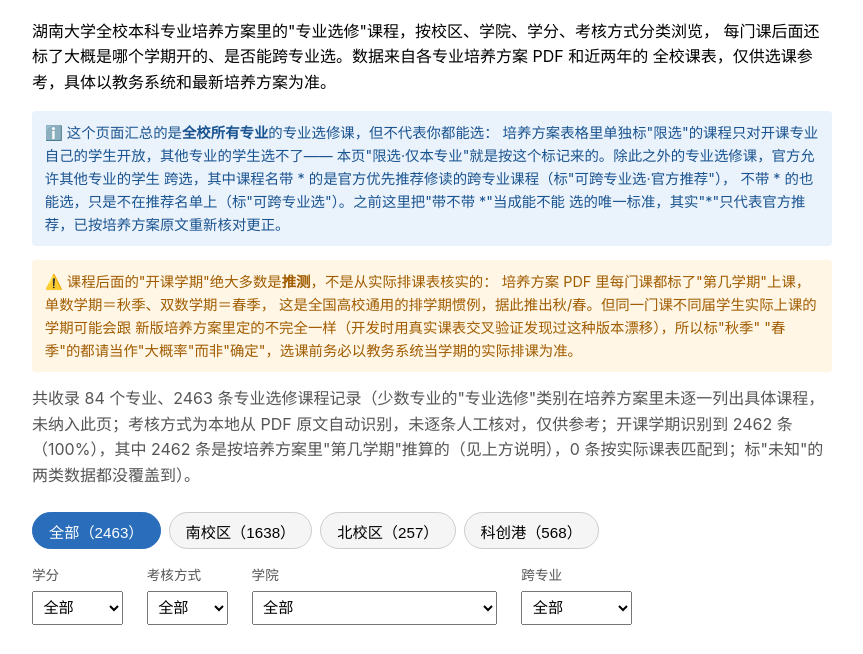
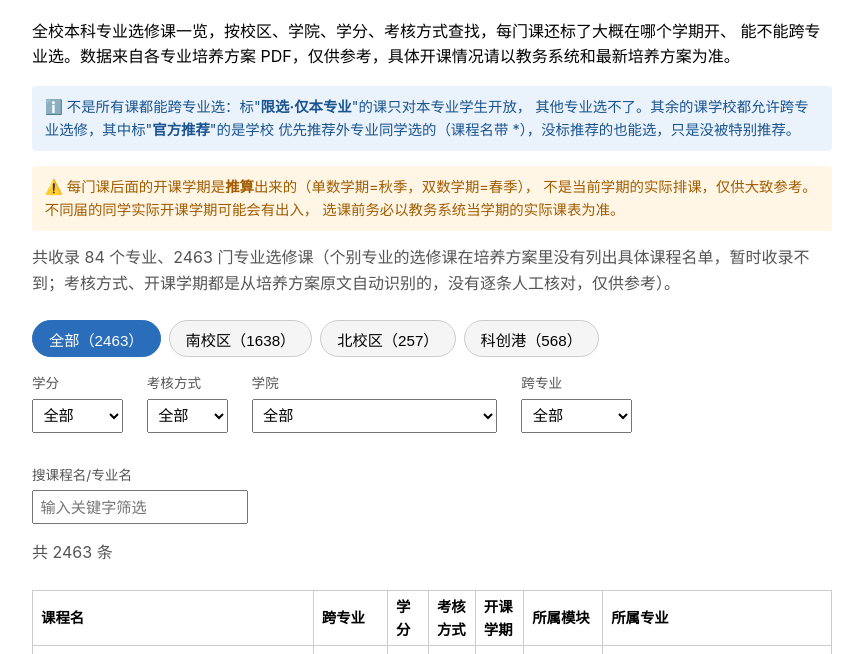
Before and after one commit to Lsy04-c/hnu-credit-check, a website: page src/web/browse.html in a window 1280 px wide. Shown: the part 133-787 px from the top of the page, without its empty margins (208-1071 px from the left). Drawn offline with Linux system fonts and the light colour scheme.

Commit message:
把专选浏览页的提示文字改成面向学生的口吻
去掉开发过程记录式的措辞（"开发时交叉验证发现"、"之前把...当成...
已核对更正"等），统计说明也从 QA 报告式的百分比堆砌简化成一句话；
开头介绍去掉"想蹭课"的口语化引导语，保持信息性描述。

```diff
--- a/src/web/browse.html
+++ b/src/web/browse.html
@@ -11,24 +11,18 @@
 <p><a href="index.html">← 返回学分核算</a></p>
 <h1>全校专业选修课浏览</h1>
 <p>
-  湖南大学全校本科专业培养方案里的"专业选修"课程，按校区、学院、学分、考核方式分类浏览，
-  每门课后面还标了大概是哪个学期开的、是否能跨专业选。数据来自各专业培养方案 PDF 和近两年的
-  全校课表，仅供选课参考，具体以教务系统和最新培养方案为准。
+  全校本科专业选修课一览，按校区、学院、学分、考核方式查找，每门课还标了大概在哪个学期开、
+  能不能跨专业选。数据来自各专业培养方案 PDF，仅供参考，具体开课情况请以教务系统和最新培养方案为准。
 </p>
 <p class="cross-college-notice">
-  ℹ️ 这个页面汇总的是<strong>全校所有专业</strong>的专业选修课，但不代表你都能选：
-  培养方案表格里单独标"限选"的课程只对开课专业自己的学生开放，其他专业的学生选不了——
-  本页"限选·仅本专业"就是按这个标记来的。除此之外的专业选修课，官方允许其他专业的学生
-  跨选，其中课程名带 * 的是官方优先推荐修读的跨专业课程（标"可跨专业选·官方推荐"），
-  不带 * 的也能选，只是不在推荐名单上（标"可跨专业选"）。之前这里把"带不带 *"当成能不能
-  选的唯一标准，其实"*"只代表官方推荐，已按培养方案原文重新核对更正。
+  ℹ️ 不是所有课都能跨专业选：标"<strong>限选·仅本专业</strong>"的课只对本专业学生开放，
+  其他专业选不了。其余的课学校都允许跨专业选修，其中标"<strong>官方推荐</strong>"的是学校
+  优先推荐外专业同学选的（课程名带 *），没标推荐的也能选，只是没被特别推荐。
 </p>
 <p class="season-disclaimer">
-  ⚠️ 课程后面的"开课学期"绝大多数是<strong>推测</strong>，不是从实际排课表核实的：
-  培养方案 PDF 里每门课都标了"第几学期"上课，单数学期＝秋季、双数学期＝春季，
-  这是全国高校通用的排学期惯例，据此推出秋/春。但同一门课不同届学生实际上课的学期可能会跟
-  新版培养方案里定的不完全一样（开发时用真实课表交叉验证发现过这种版本漂移），所以标"秋季"
-  "春季"的都请当作"大概率"而非"确定"，选课前务必以教务系统当学期的实际排课为准。
+  ⚠️ 每门课后面的开课学期是<strong>推算</strong>出来的（单数学期=秋季，双数学期=春季），
+  不是当前学期的实际排课，仅供大致参考。不同届的同学实际开课学期可能会有出入，
+  选课前务必以教务系统当学期的实际课表为准。
 </p>
 <p id="coverage-note" class="plan-info"></p>
 
--- a/src/web/browse.js
+++ b/src/web/browse.js
@@ -144,15 +144,10 @@ async function main() {
 
   const coverageNote = document.getElementById('coverage-note');
   const totalPlans = data.plans.length;
-  const seasonKnown = allRows.filter((r) => r.season).length;
-  const seasonGuessed = allRows.filter((r) => r.season && r.seasonIsGuess).length;
   coverageNote.textContent =
-    `共收录 ${totalPlans} 个专业、${allRows.length} 条专业选修课程记录` +
-    '（少数专业的"专业选修"类别在培养方案里未逐一列出具体课程，未纳入此页；' +
-    '考核方式为本地从 PDF 原文自动识别，未逐条人工核对，仅供参考；' +
-    `开课学期识别到 ${seasonKnown} 条（${((seasonKnown / allRows.length) * 100).toFixed(0)}%），` +
-    `其中 ${seasonGuessed} 条是按培养方案里"第几学期"推算的（见上方说明），` +
-    `${seasonKnown - seasonGuessed} 条按实际课表匹配到；标"未知"的两类数据都没覆盖到）。`;
+    `共收录 ${totalPlans} 个专业、${allRows.length} 门专业选修课` +
+    '（个别专业的选修课在培养方案里没有列出具体课程名单，暂时收录不到；' +
+    '考核方式、开课学期都是从培养方案原文自动识别的，没有逐条人工核对，仅供参考）。';
 
   const campusesPresent = CAMPUS_ORDER.filter((c) => allRows.some((r) => r.campus === c));
 
```
